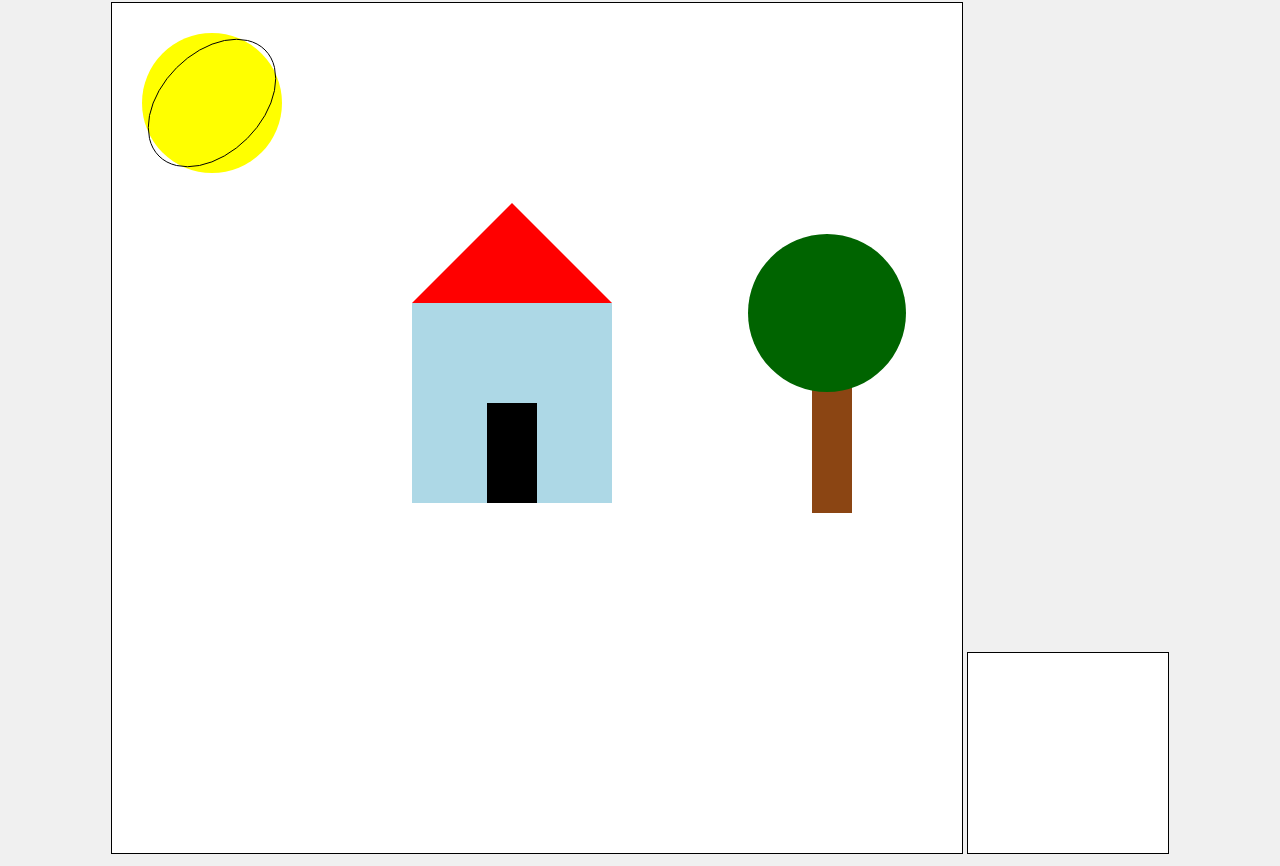
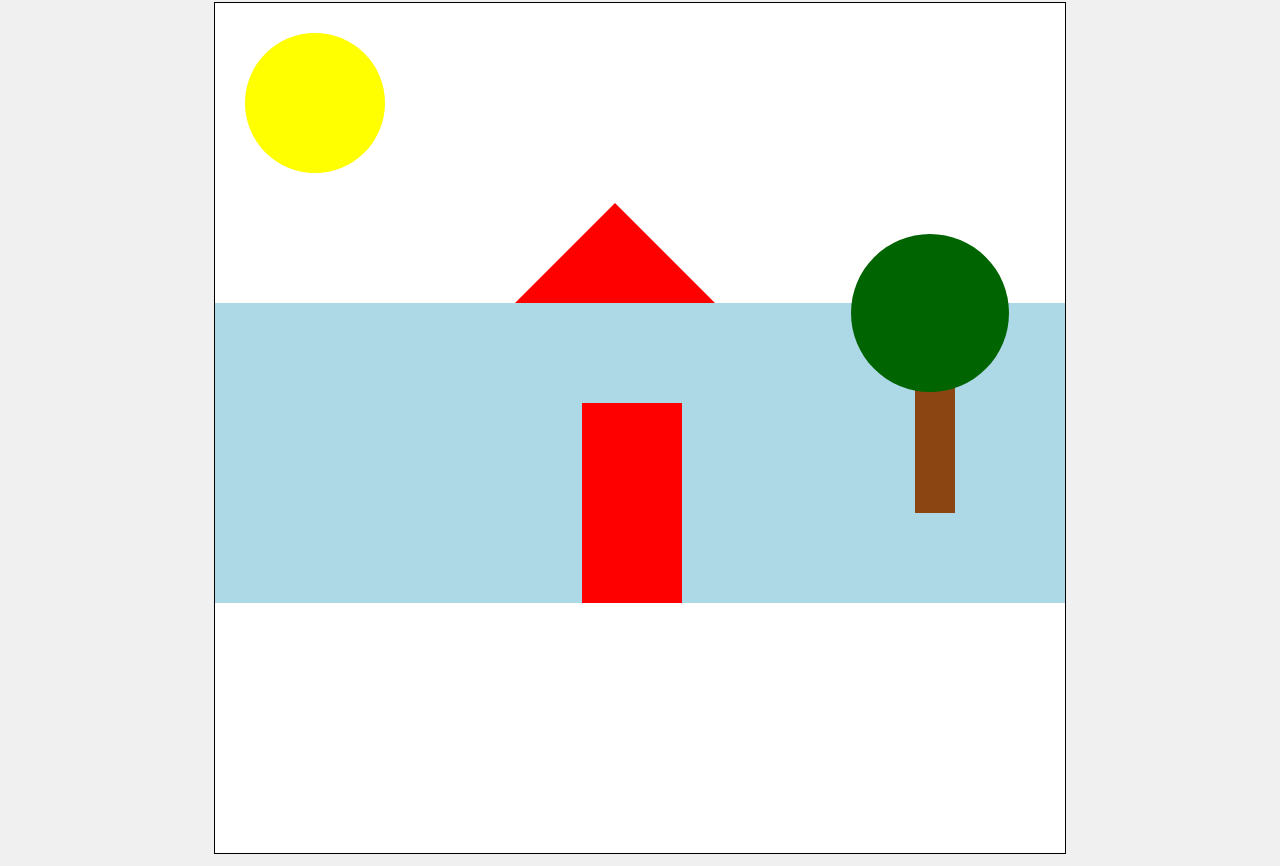
Before and after one commit to Aym4ne/9er-DIFF-JavaScript-Zeichnung, a plain HTML site: page src/index.html in a window 1280 px wide. Shown: the part 78-944 px from the top of the page. Drawn offline with Linux system fonts and the light colour scheme.

Commit message:
änderungen (Baum)

```diff
--- a/src/index.html
+++ b/src/index.html
@@ -9,6 +9,6 @@
 <h1>Aymane's Zeichnung</h1>
 <canvas id="meinCanvas" width="850" height="850"></canvas>
 <script src="script.js"></script>
-<canvas id="canvas" width="200" height="200"></canvas>
+
 </body>
 </html>
--- a/src/script.js
+++ b/src/script.js
@@ -10,7 +10,7 @@ window.onload = function () {
 
     ctx.beginPath();
     ctx.fillStyle = "lightblue";
-    ctx.rect(300, 300, 200, 200);
+    ctx.rect(-300, 300, 1300, 300);
     ctx.fill();
 
     ctx.beginPath();
@@ -22,8 +22,8 @@ window.onload = function () {
     ctx.fill();
 
     ctx.beginPath();
-    ctx.rect(375, 400, 50, 100);
-    ctx.fillStyle = "black";
+    ctx.rect(367, 400, 100, 200);
+    ctx.fillStyle = "red";
     ctx.fill();
 
     ctx.beginPath();
@@ -36,9 +36,5 @@ window.onload = function () {
     ctx.fillStyle = "#006400";
     ctx.fill();
 
-    ctx.beginPath();
-    ctx.ellipse(100, 100, 50, 75, Math.PI / 4, 0, 2 * Math.PI);
-    ctx.fillStyle="black"
-    ctx.stroke();
 
 };
```
